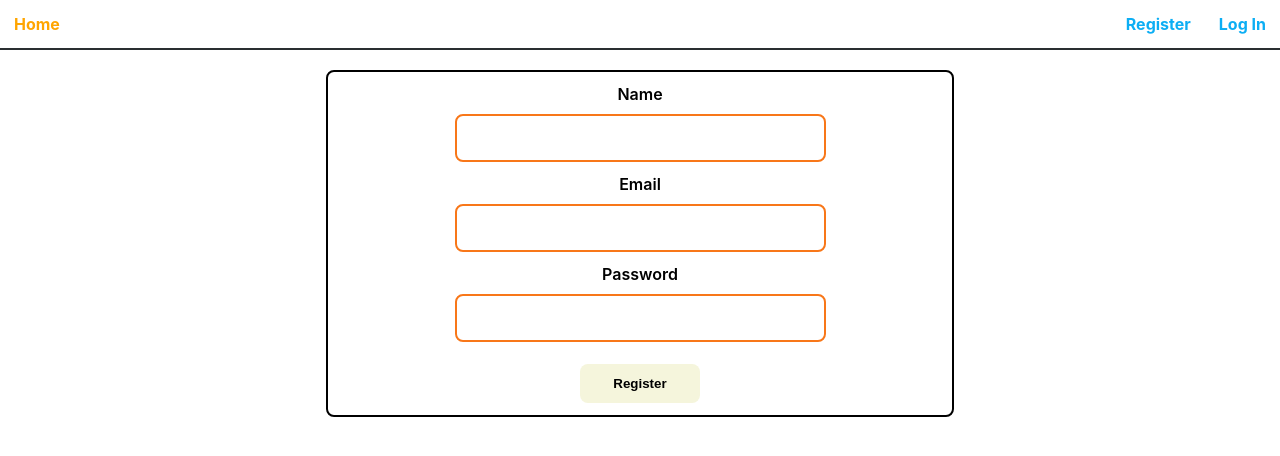
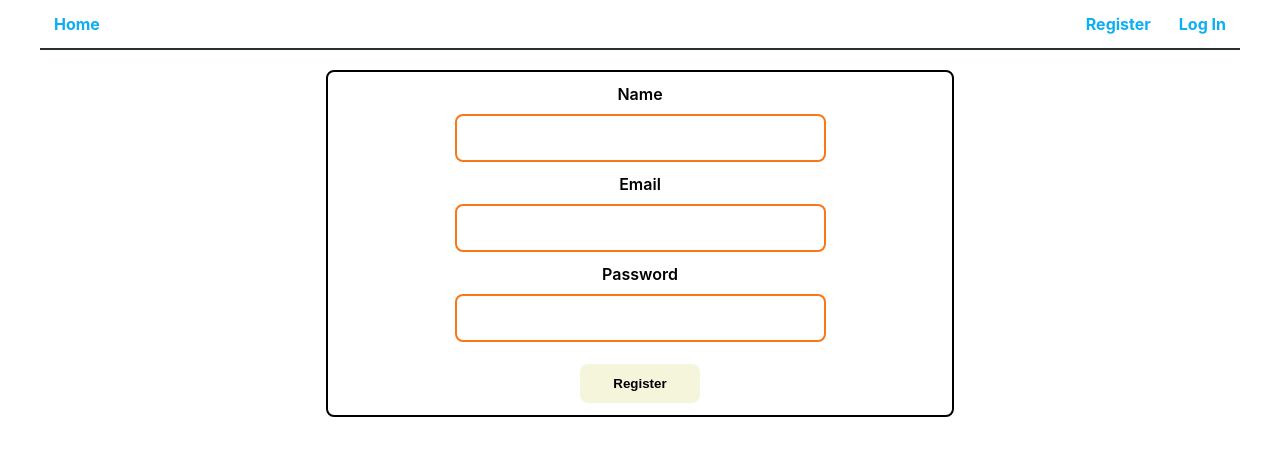
Before and after one commit to Evgeniy-D-2022/goit-react-hw-08-phonebook, a React (Create React App) app: page /goit-react-hw-08-phonebook/register in a window 1280 px wide. Shown: the top 456 px of the page. Built offline with nearby package versions, Linux system fonts and the light colour scheme.

Commit message:
add size for container

```diff
--- a/src/components/Layout/Layout.jsx
+++ b/src/components/Layout/Layout.jsx
@@ -2,11 +2,12 @@ import { Suspense } from 'react';
 import { Outlet } from 'react-router-dom';
 import AppBar from '../AppBar/AppBar';
 import Loader from '../Loader/Loader';
+import css from './Layout.module.css';
 
 
 const Layout = () => {
   return (
-    <div>
+    <div className={css.container}>
       <AppBar />
       <Suspense
         fallback={
--- a/src/components/Layout/Layout.module.css
+++ b/src/components/Layout/Layout.module.css
@@ -0,0 +1,5 @@
+.container {
+    max-width: 1200px;
+    margin: 0px auto;
+    padding: 0px 16px;
+}
```
